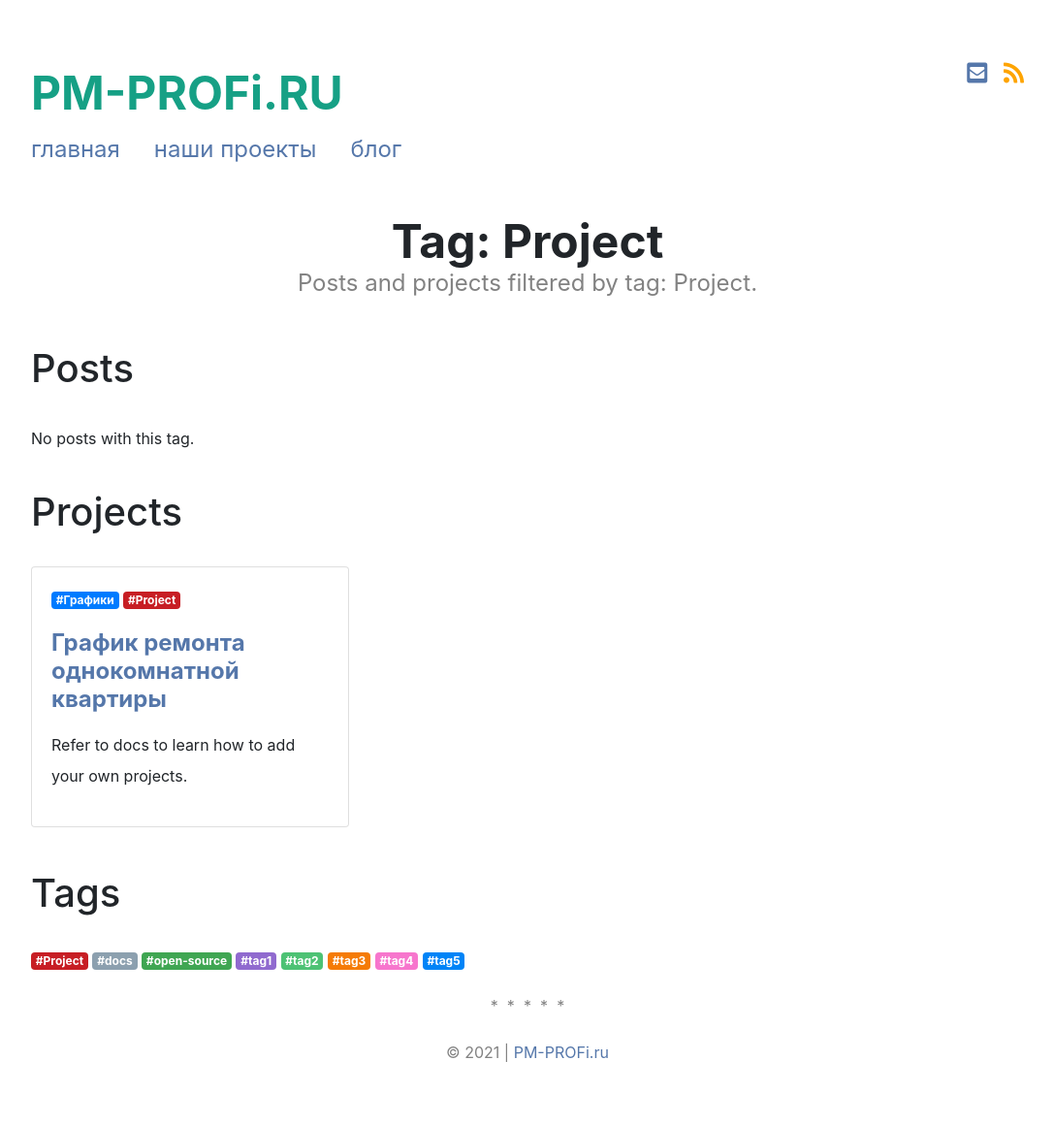
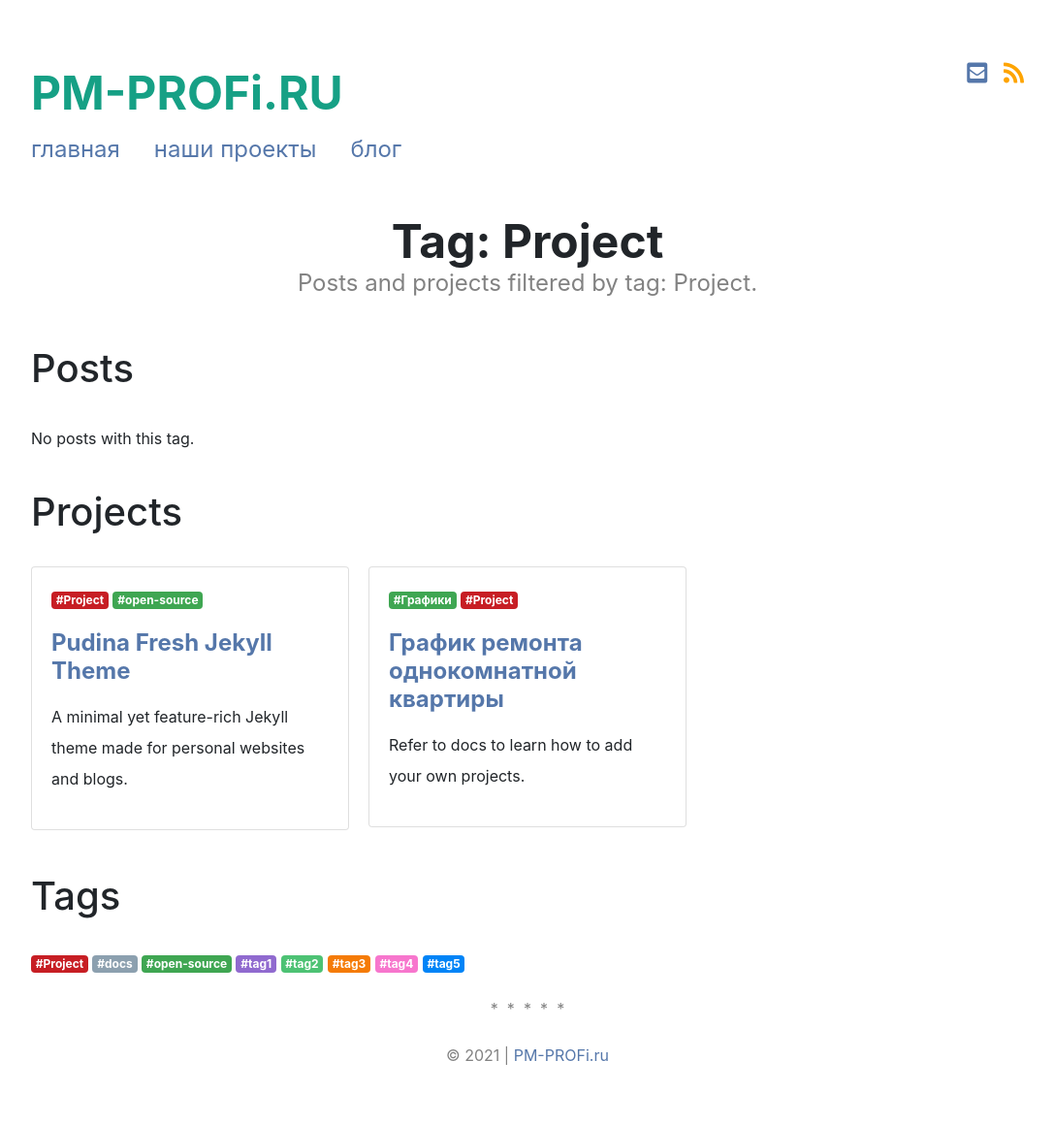
Before and after one commit to RedShadow-play/pm-profiru-82335, a Jekyll site: the page built from pages/tags/Project.html, in a window 1280 px wide. Shown: the whole page at 97% size, without its empty margins (96-1183 px from the left). Built offline with Jekyll 4.4.1, drawn with Linux system fonts in a browser that asks for light colours; nearby versions of some CDN libraries; a style sheet for code colours, icons or effects is not loaded.

Commit message:
projects.yml: changed

```diff
--- a/_data/projects.yml
+++ b/_data/projects.yml
@@ -22,7 +22,7 @@
     <a href="https://github.com/ritijjain/pudhina-fresh" target="_blank" class="btn btn-dark mb-1"><i class="fas fa-code-branch"></i> &nbsp Repository</a>
     <a href="https://ritijjain.com/2020/09/12/pudhina-fresh.html" target="_blank" class="btn btn-dark mb-1"><i class="fas fa-align-right"></i> &nbsp Blog Post</a>
 
-  tags: [jekyll, open-source]
+  tags: [Project, open-source]
 
 - name: График ремонта однокомнатной квартиры
   id: p2
```
